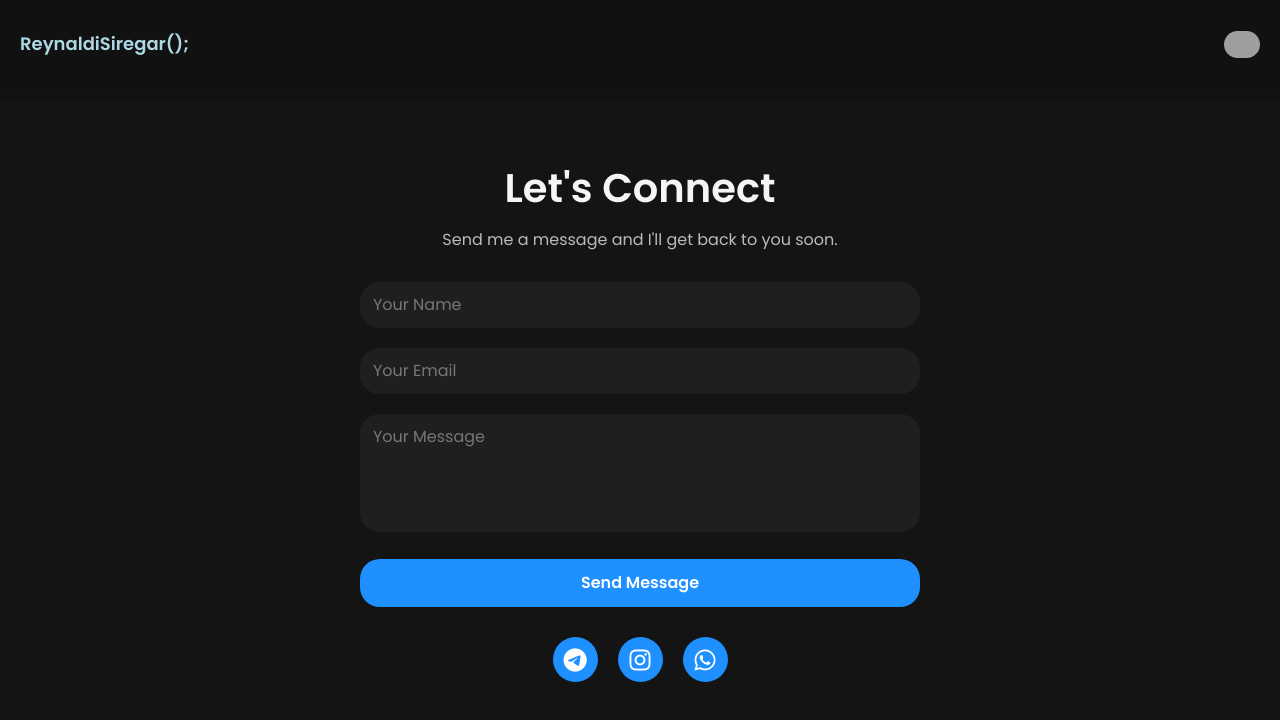
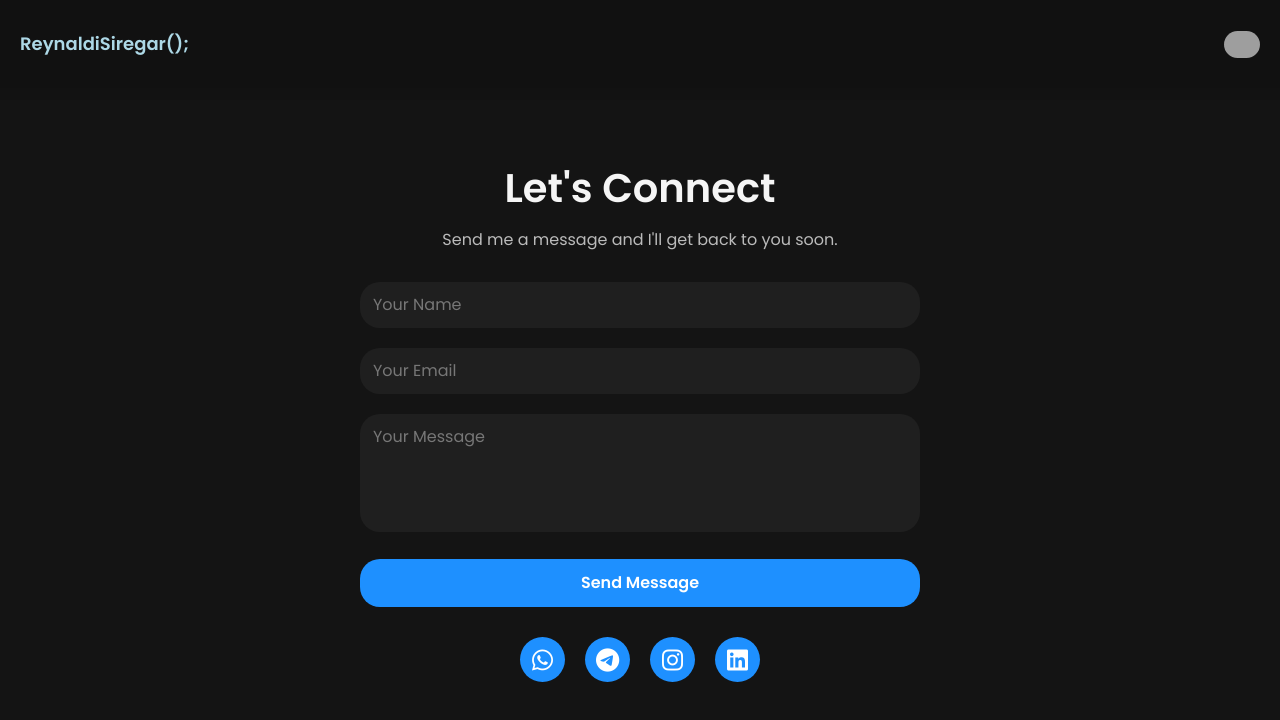
Before and after one commit to reysiregar/portfolio-v2, a Vue app: page /contact in a window 1280 px wide. Shown: the top 720 px of the page. Built offline with nearby package versions, Linux system fonts and the light colour scheme; grey boxes are pictures that could not be loaded.

Commit message:
[Dev] add linkedin
Signed-off-by: reysiregar <levinashavila@gmail.com>

```diff
--- a/src/views/ContactView.vue
+++ b/src/views/ContactView.vue
@@ -43,14 +43,17 @@
 
         <!-- Social Media Links -->
         <div class="social-links">
+          <a href="https://wa.me/+6285179986368" target="_blank" class="social-icon">
+            <i class="fab fa-whatsapp"></i>
+          </a>
           <a href="https://t.me/vionite" target="_blank" class="social-icon">
             <i class="fab fa-telegram"></i>
           </a>
           <a href="https://instagram.com/reysiregars" target="_blank" class="social-icon">
             <i class="fab fa-instagram"></i>
           </a>
-          <a href="https://wa.me/+6285179986368" target="_blank" class="social-icon">
-            <i class="fab fa-whatsapp"></i>
+          <a href="https://www.linkedin.com/in/reynaldi-wiratama-siregar-490b8b261?lipi=urn%3Ali%3Apage%3Ad_flagship3_profile_view_base_contact_details%3BBQFDke3MTbSmGNRFQKXSSQ%3D%3D" target="_blank" class="social-icon">
+            <i class="fab fa-linkedin"></i>
           </a>
         </div>
       </div>
```
